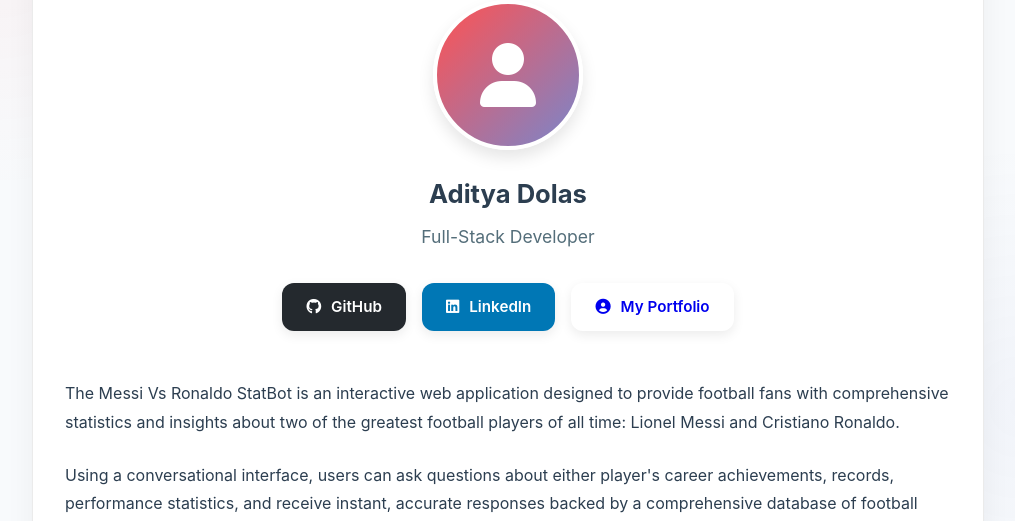
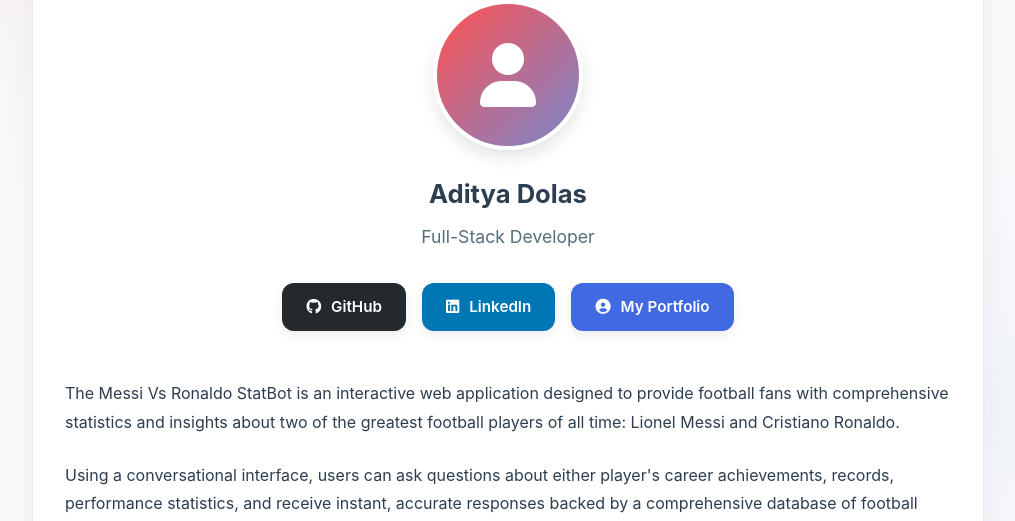
Before and after one commit to Adi1exe/Messi-Vs-Ronaldo-StatBot, a Flask app: page /about in a window 1280 px wide. Shown: the part 233-754 px from the top of the page, without its empty margins (132-1147 px from the left). Run offline with Flask 3, Linux system fonts and the light colour scheme.

Commit message:
Update aboutstyle.css

```diff
--- a/static/aboutstyle.css
+++ b/static/aboutstyle.css
@@ -277,6 +277,11 @@ h1 {
     color: white;
 }
 
+.portfolio-btn {
+    background-color: #4169e1;
+    color: white;
+}
+
 .feature-list {
     list-style: none;
     margin: 16px 0;
```
